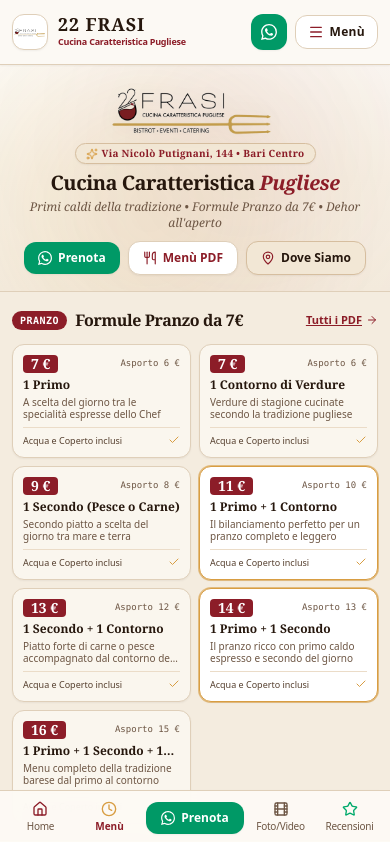
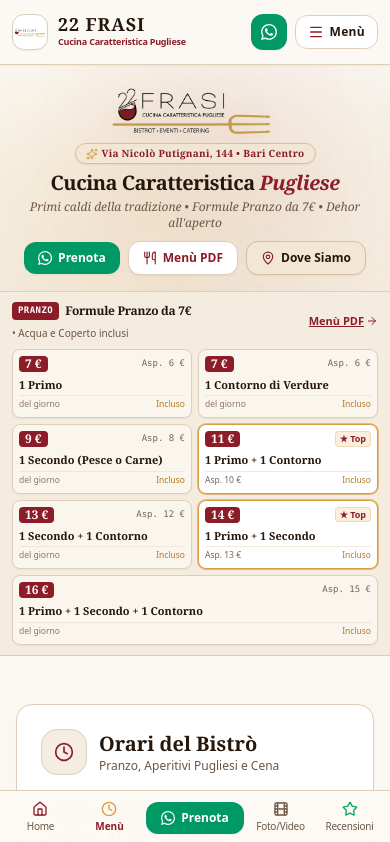
Before and after one commit to sardonedaniele11/ristorante-22-frasi, a Next.js app: page / in a window 390 px wide. Shown: the top 842 px of the page. Built offline with nearby package versions, Linux system fonts and the light colour scheme.

Commit message:
fix: enforce light mode on mobile night mode and make lunch formulas ultra-compact

```diff
--- a/src/app/globals.css
+++ b/src/app/globals.css
@@ -1,28 +1,38 @@
 @import "tailwindcss";
 
 :root {
+  color-scheme: light only;
   --background: #fbf8f2;
   --foreground: #26170d;
 }
 
-html {
+html,
+body {
+  color-scheme: light !important;
+  background-color: #fbf8f2 !important;
+  color: #26170d !important;
   scroll-behavior: smooth;
   -webkit-text-size-adjust: 100%;
   max-width: 100vw;
   overflow-x: hidden;
-}
-
-body {
-  background: #fbf8f2;
-  color: #26170d;
   font-family: Arial, Helvetica, sans-serif;
-  max-width: 100vw;
-  overflow-x: hidden;
   -webkit-font-smoothing: antialiased;
 }
 
+/* Force light theme even if mobile has dark/night mode active */
+@media (prefers-color-scheme: dark) {
+  :root,
+  html,
+  body {
+    color-scheme: light !important;
+    background-color: #fbf8f2 !important;
+    color: #26170d !important;
+  }
+}
+
 /* Touch responsiveness improvements */
-button, a {
+button,
+a {
   touch-action: manipulation;
 }
 
@@ -33,6 +43,6 @@ button, a {
 
 /* Hide scrollbar for IE, Edge and Firefox */
 .no-scrollbar {
-  -ms-overflow-style: none;  /* IE and Edge */
-  scrollbar-width: none;  /* Firefox */
+  -ms-overflow-style: none; /* IE and Edge */
+  scrollbar-width: none; /* Firefox */
 }
--- a/src/app/layout.tsx
+++ b/src/app/layout.tsx
@@ -16,13 +16,14 @@ export const viewport: Viewport = {
   width: "device-width",
   initialScale: 1,
   maximumScale: 5,
-  themeColor: "#07130e",
+  themeColor: "#fbf8f2",
+  colorScheme: "light",
 };
 
 export const metadata: Metadata = {
   title: "22 Frasi | Specialità Gastronomiche Pugliesi & Caffetteria - Bari",
   description:
-    "22 Frasi - Specialità Gastronomiche Pugliesi & Caffetteria a Bari (Via Putignani, 144). Primi caldi della tradizione, formule pausa pranzo da 5€, rosticceria, secondi di carne e pesce, caffetteria d'autore. Prenota su WhatsApp.",
+    "22 Frasi - Specialità Gastronomiche Pugliesi & Caffetteria a Bari (Via Putignani, 144). Primi caldi della tradizione, formule pausa pranzo da 7€, rosticceria, secondi di carne e pesce, caffetteria d'autore. Prenota su WhatsApp.",
   keywords: [
     "22 Frasi",
     "22 Frasi Bari",
@@ -36,15 +37,29 @@ export const metadata: Metadata = {
   icons: {
     icon: "/images/logo-icon.svg",
   },
+  other: {
+    "color-scheme": "light only",
+    "supported-color-schemes": "light",
+  },
 };
 
-export default function RootLayout({ children }: LayoutProps<"/">) {
+export default function RootLayout({
+  children,
+}: Readonly<{
+  children: React.ReactNode;
+}>) {
   return (
     <html
       lang="it"
       className={`${geistSans.variable} ${geistMono.variable} h-full antialiased`}
+      style={{ colorScheme: "light" }}
     >
-      <body className="min-h-full flex flex-col">{children}</body>
+      <body
+        className="min-h-full flex flex-col bg-[#fbf8f2] text-[#26170d]"
+        style={{ colorScheme: "light" }}
+      >
+        {children}
+      </body>
     </html>
   );
 }
--- a/src/components/CompactLunchFormulas.tsx
+++ b/src/components/CompactLunchFormulas.tsx
@@ -1,6 +1,5 @@
 import { lunchFormulas } from "@/data/restaurantData";
-import { siteConfig } from "@/config/site";
-import { Check, ArrowRight } from "lucide-react";
+import { ArrowRight } from "lucide-react";
 import Link from "next/link";
 
 interface CompactLunchProps {
@@ -9,63 +8,70 @@ interface CompactLunchProps {
 
 export default function CompactLunchFormulas({ showPdfLink = true }: CompactLunchProps) {
   return (
-    <section id="formule-pranzo" className="py-4 sm:py-6 bg-[#f4ecdf] text-[#2c1d11] relative border-b border-[#dfcfb9]">
+    <section id="formule-pranzo" className="py-2.5 sm:py-3.5 bg-[#f4ecdf] text-[#2c1d11] relative border-b border-[#dfcfb9]">
       <div className="max-w-6xl mx-auto px-3 sm:px-6 lg:px-8">
-        {/* Header compatto */}
-        <div className="flex items-center justify-between gap-2 mb-3">
-          <div className="flex items-center gap-2">
-            <span className="px-2 py-0.5 rounded-full bg-[#8c1d28] text-white text-[10px] sm:text-xs font-bold uppercase tracking-wider font-mono">
+        {/* Header Ultra-Compatto */}
+        <div className="flex items-center justify-between gap-2 mb-2">
+          <div className="flex items-center gap-1.5 sm:gap-2 flex-wrap">
+            <span className="px-1.5 py-0.5 rounded bg-[#8c1d28] text-white text-[9px] sm:text-[10px] font-bold uppercase tracking-wider font-mono">
               Pranzo
             </span>
-            <h2 className="text-base sm:text-2xl font-serif font-bold text-[#26170d] tracking-tight">
-              Formule Pranzo da 7€ <span className="text-[11px] sm:text-xs font-sans font-normal text-[#6d5644] hidden sm:inline">(Acqua &amp; Coperto inclusi)</span>
+            <h2 className="text-xs sm:text-base font-serif font-bold text-[#26170d] tracking-tight">
+              Formule Pranzo da 7€
             </h2>
+            <span className="text-[10px] sm:text-xs text-[#6d5644] font-normal">
+              • Acqua e Coperto inclusi
+            </span>
           </div>
 
           {showPdfLink && (
             <Link
               href="/menu"
-              className="inline-flex items-center gap-1 text-[11px] sm:text-xs font-semibold text-[#8c1d28] hover:text-[#5a1017] underline shrink-0"
+              className="inline-flex items-center gap-0.5 text-[11px] sm:text-xs font-semibold text-[#8c1d28] hover:text-[#5a1017] underline shrink-0"
             >
-              <span>Tutti i PDF</span>
+              <span>Menù PDF</span>
               <ArrowRight className="w-3 h-3" />
             </Link>
           )}
         </div>
 
-        {/* Griglia Formule compatta e orizzontale/strutturata */}
-        <div className="grid grid-cols-2 sm:grid-cols-3 lg:grid-cols-4 gap-2 sm:gap-2.5">
+        {/* Griglia Formule Ultra-Compatta: 7 colonne su desktop, 4 su tablet, 2 su mobile */}
+        <div className="grid grid-cols-2 sm:grid-cols-4 lg:grid-cols-7 gap-1.5 sm:gap-2">
           {lunchFormulas.map((formula) => (
             <div
               key={formula.id}
-              className={`rounded-xl p-2.5 sm:p-3 flex flex-col justify-between border transition-all ${
+              className={`rounded-lg p-1.5 sm:p-2 flex flex-col justify-between border transition-all ${
                 formula.popular
                   ? "bg-white border-[#d89d42] shadow-xs ring-1 ring-[#d89d42]/60"
                   : "bg-[#faf6ee] border-[#dfcfb9] hover:bg-white shadow-xs"
-              }`}
+              } ${formula.id === "f-7" ? "col-span-2 sm:col-span-1" : ""}`}
             >
-              <div>
-                <div className="flex items-center justify-between gap-1 mb-1">
-                  <span className="px-2 py-0.5 rounded bg-[#8c1d28] text-white font-serif font-bold text-sm sm:text-base leading-none">
-                    {formula.price}
+              <div className="flex items-center justify-between gap-1 mb-1">
+                <span className="px-1.5 py-0.5 rounded bg-[#8c1d28] text-white font-serif font-bold text-xs sm:text-sm leading-none shrink-0">
+                  {formula.price}
+                </span>
+                {formula.popular ? (
+                  <span className="text-[9px] font-sans font-semibold text-[#8c1d28] bg-[#fbf0df] px-1 py-0.2 rounded border border-[#e5c48b]/50">
+                    ★ Top
                   </span>
-                  <span className="text-[9px] font-mono font-medium text-[#6d5644]">
-                    Asporto {formula.takeawayPrice}
+                ) : (
+                  <span className="text-[9px] font-mono text-[#7a6452]">
+                    Asp. {formula.takeawayPrice}
                   </span>
-                </div>
-
-                <h3 className="font-serif font-bold text-[#26170d] text-xs leading-snug line-clamp-1 mb-0.5">
-                  {formula.title}
-                </h3>
-
-                <p className="text-[10px] text-[#6d5644] font-light leading-tight line-clamp-2 mb-1.5">
-                  {formula.description}
-                </p>
+                )}
               </div>
 
-              <div className="pt-1.5 border-t border-[#ebdcc8] flex items-center justify-between text-[9px] text-[#553f2e]">
-                <span className="truncate">{formula.includes}</span>
-                <Check className="w-3 h-3 text-[#d89d42] shrink-0 ml-1" />
+              <div className="font-serif font-bold text-[#26170d] text-[11px] sm:text-xs leading-tight line-clamp-1 my-0.5">
+                {formula.title}
+              </div>
+
+              <div className="flex items-center justify-between text-[9px] text-[#7a6452] pt-0.5 border-t border-[#ebdcc8]/60 mt-0.5">
+                {formula.popular ? (
+                  <span className="text-[8.5px] text-[#7a6452]">Asp. {formula.takeawayPrice}</span>
+                ) : (
+                  <span className="text-[8.5px] text-[#8e7663]">del giorno</span>
+                )}
+                <span className="text-[8.5px] text-[#b3781f] font-medium">Incluso</span>
               </div>
             </div>
           ))}
```
